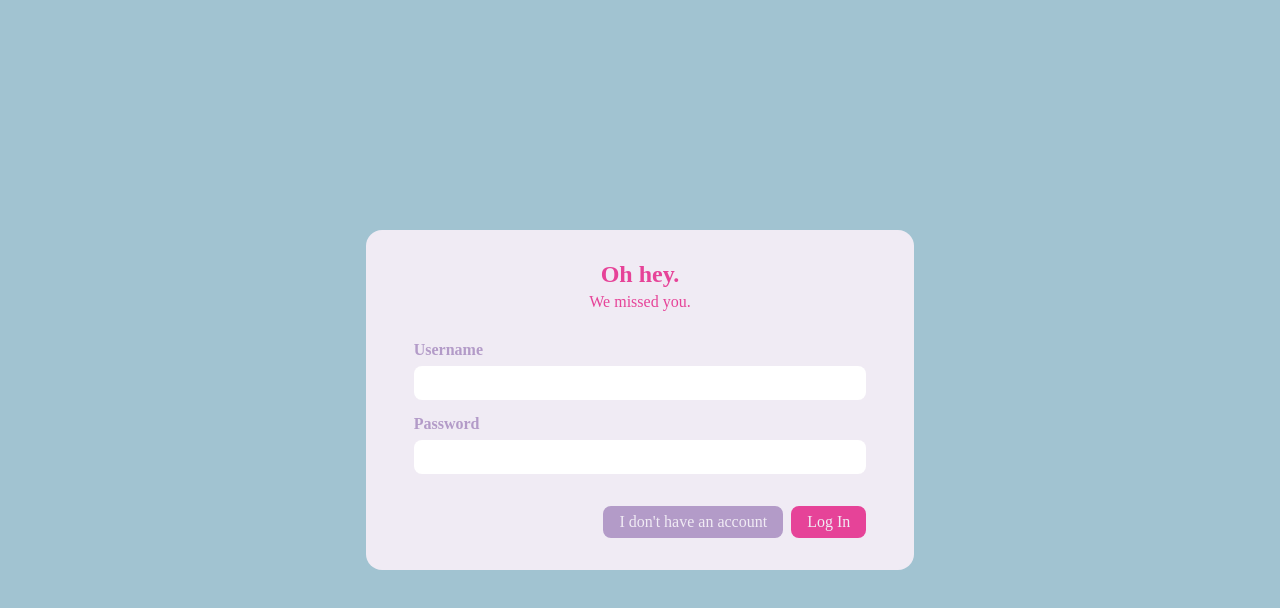
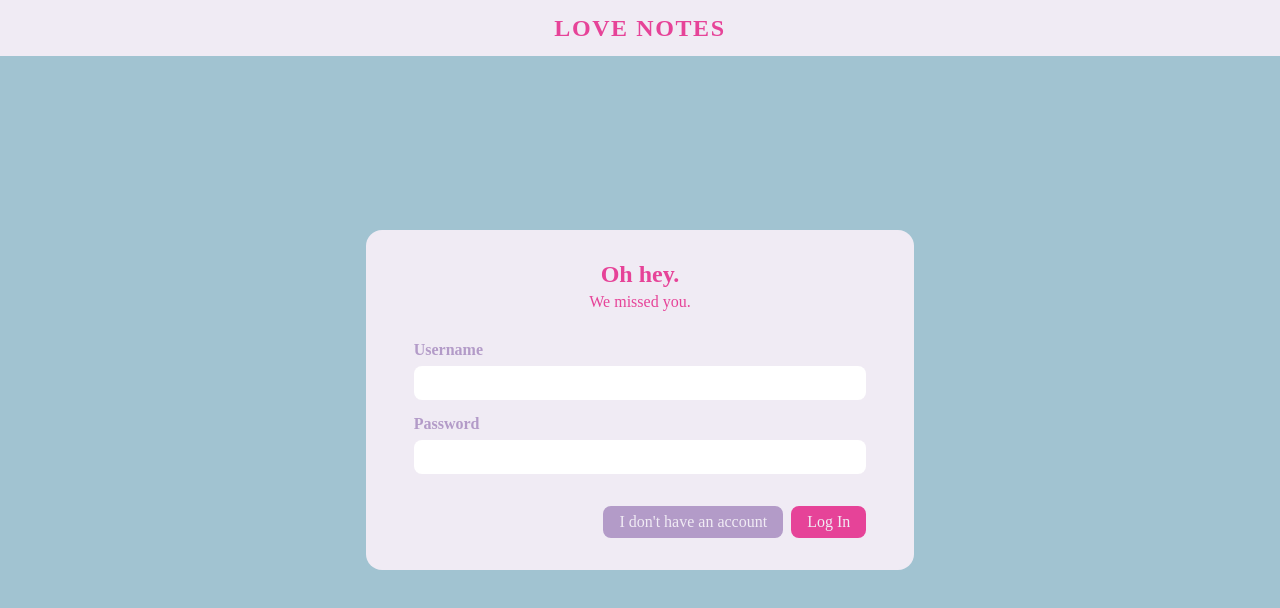
Before and after one commit to elisetvy/friender-frontend, a React (Create React App) app: page /login in a window 1280 px wide. Shown: the top 608 px of the page. Built offline with nearby package versions, Linux system fonts and the light colour scheme.

Commit message:
Add navbar

```diff
--- a/src/components/Login/LoginForm.css
+++ b/src/components/Login/LoginForm.css
@@ -1,3 +1,9 @@
+.Nav {
+  position: absolute;
+  width: 100%;
+}
+
+
 .LoginForm {
   height: 100vh;
   display: grid;
--- a/src/components/Login/LoginForm.js
+++ b/src/components/Login/LoginForm.js
@@ -2,6 +2,7 @@ import { useState } from "react";
 import { useNavigate, Link } from "react-router-dom";
 
 import "./LoginForm.css";
+import Nav from "../Nav/Nav";
 
 /** Form to log in. */
 function LoginForm({ login }) {
@@ -37,6 +38,8 @@ function LoginForm({ login }) {
   }
 
   return (
+    <div>
+      <Nav className="Nav" />
       <div className="LoginForm">
         <div>
           <div>
@@ -69,6 +72,8 @@ function LoginForm({ login }) {
           </div>
         </div>
       </div>
+    </div>
+
   );
 }
 
```
Lines whose indentation alone changed are shown as unchanged.
